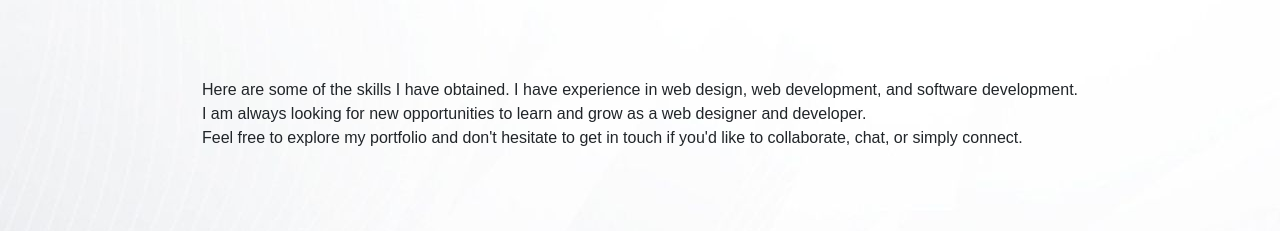
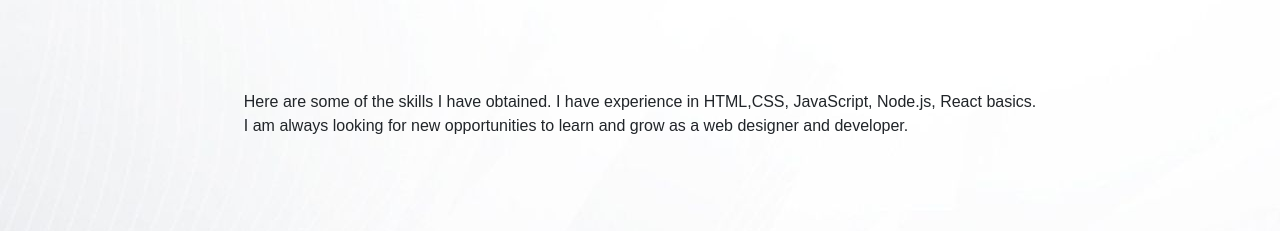
Before and after one commit to Ntombizikhona09/MyPortfolio-updated, a plain HTML site: page Skills.html in a window 1280 px wide. Shown: the part 180-411 px from the top of the page. Drawn offline with nearby package versions, Linux system fonts and the light colour scheme.

Commit message:
Update Skills.html

```diff
--- a/Skills.html
+++ b/Skills.html
@@ -27,7 +27,7 @@
             <section class="skills">
                 <div class="Full-stack">
                     <h2>My Skills</h2>
-                    <p>Here are some of the skills I have obtained. I have experience in web design, web development, and software development.<br> I am always looking for new opportunities to learn and grow as a web designer and developer.<br> Feel free to explore my portfolio and don't hesitate to get in touch if you'd like to collaborate, chat, or simply connect.</p>
+                    <p>Here are some of the skills I have obtained. I have experience in HTML,CSS, JavaScript, Node.js, React basics.<br> I am always looking for new opportunities to learn and grow as a web designer and developer.</p>
                 </div>
               <div class="skills-container">
                 <img src="html.png" alt="Skill 1" class="skill-img">
```
